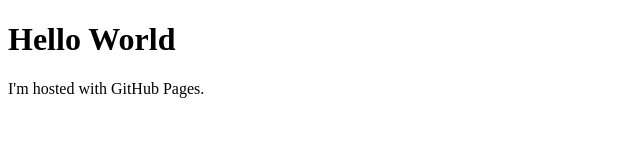
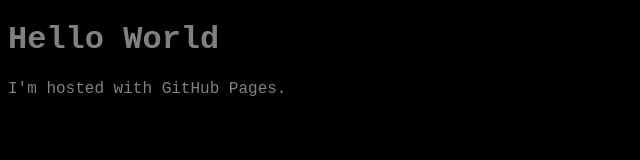
Before and after one commit to Ethanvdw/Essential-Skills, a plain HTML site: page index.html in a window 1280 px wide. Shown: the whole page, without its empty margins (0-640 px from the left). Drawn offline with Linux system fonts and the light colour scheme.

Commit message:
Added stylesheet

```diff
--- a/index.html
+++ b/index.html
@@ -1,7 +1,14 @@
 <!DOCTYPE html>
 <html>
+<head>
+    <link rel="stylesheet" type="text/css" href="styles.css">
+    <link rel="preconnect" href="https://fonts.googleapis.com">
+    <link rel="preconnect" href="https://fonts.gstatic.com" crossorigin>
+    <link href="https://fonts.googleapis.com/css2?family=Raleway:wght@100&display=swap" rel="stylesheet">
+</head>
 <body>
-<h1>Hello World</h1>
-<p>I'm hosted with GitHub Pages.</p>
+    <h1>Hello World</h1>
+    <p>I'm hosted with GitHub Pages.</p>
 </body>
+
 </html>
--- /dev/null
+++ b/styles.css
@@ -0,0 +1,6 @@
+body {
+    background-color: black;
+    font-family: 'Roboto Mono', monospace;
+    font-size: 16px;
+    color: gray;
+  }
```
